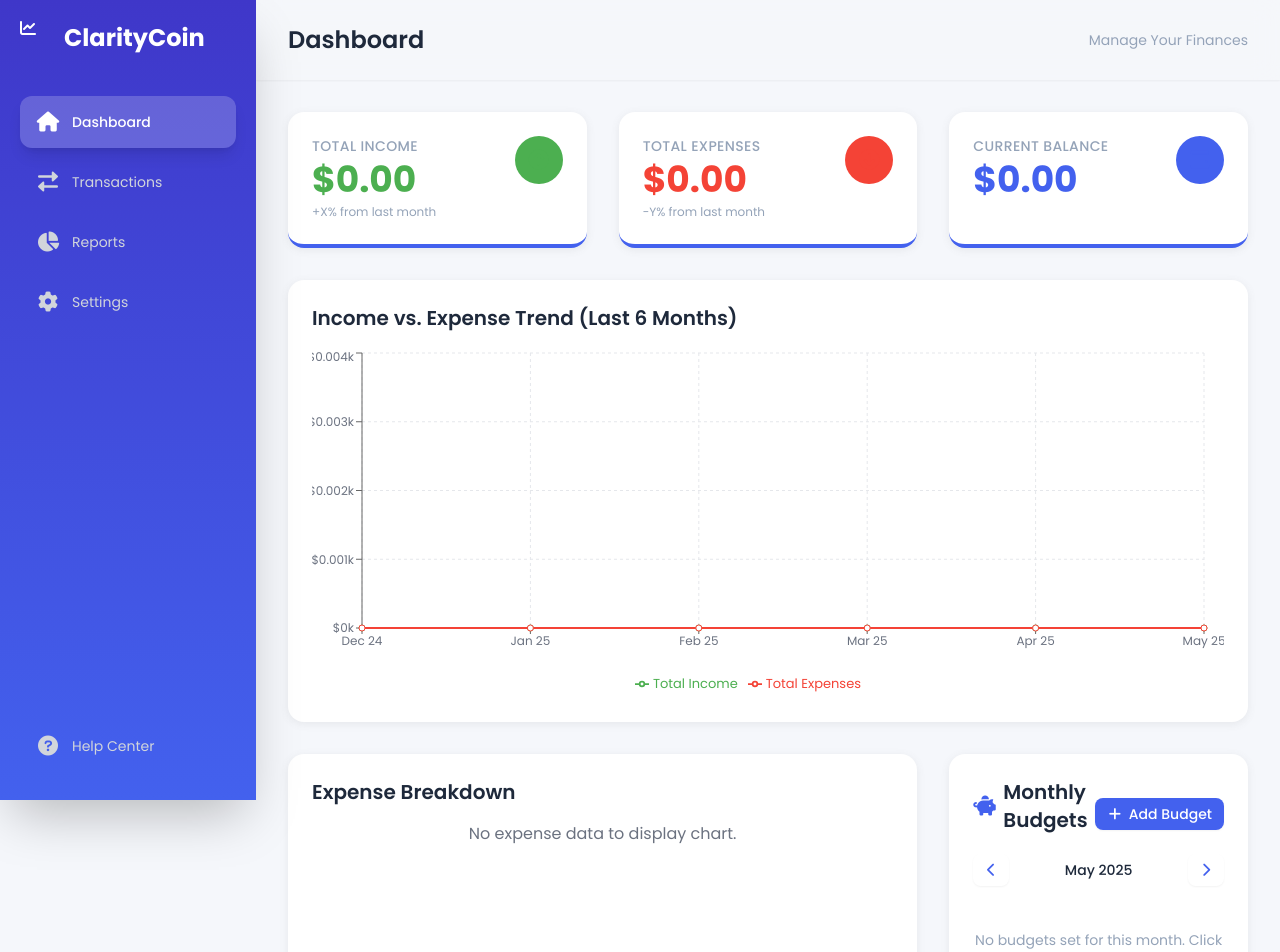
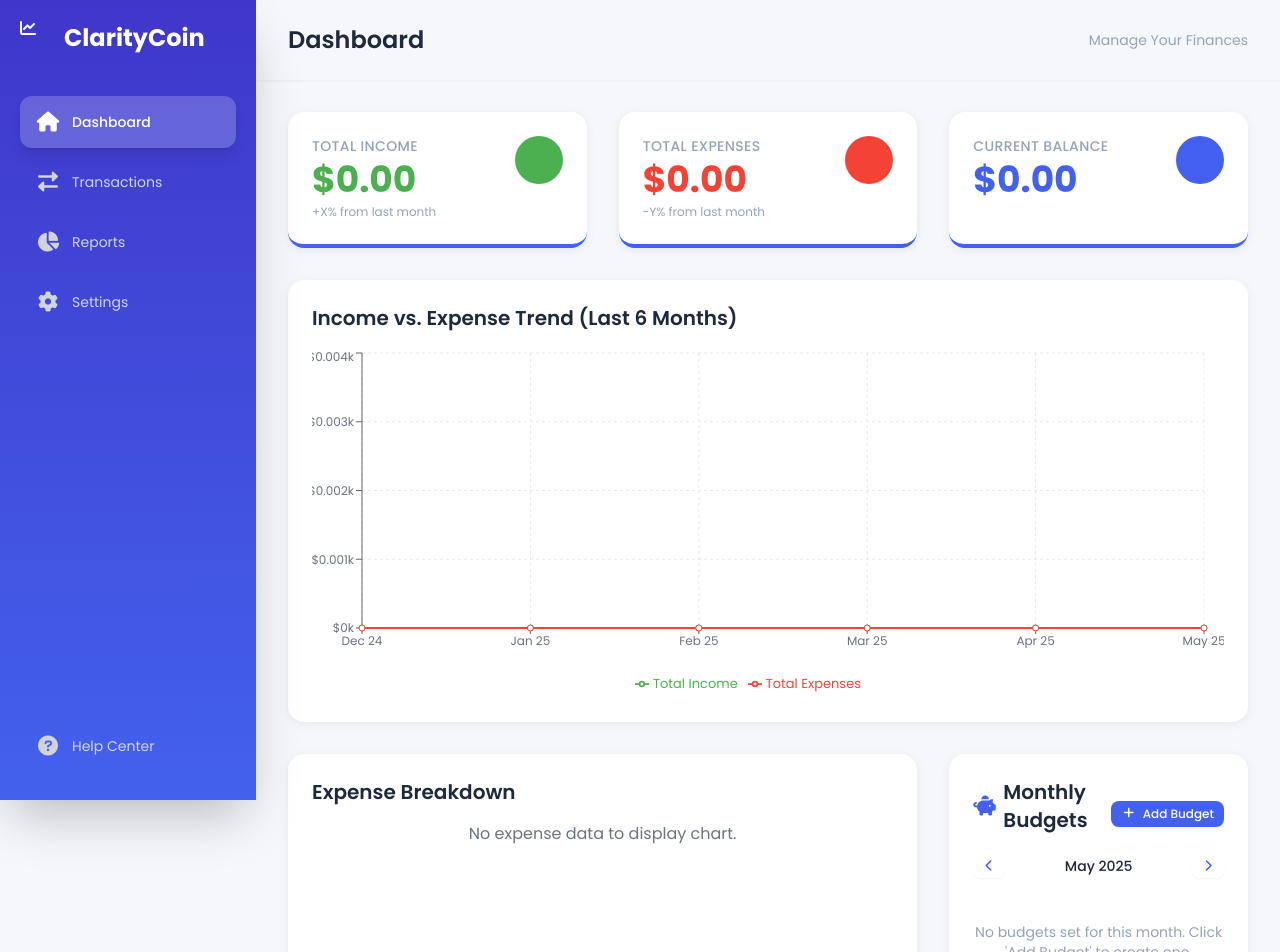
Before and after one commit to Alex2003763/ClarityLedger, a React (Vite) app: page / in a window 1280 px wide. Shown: the top 952 px of the page. Built offline with nearby package versions, Linux system fonts and the light colour scheme.

Commit message:
Update Button.tsx

```diff
--- a/src/components/ui/Button.tsx
+++ b/src/components/ui/Button.tsx
@@ -31,7 +31,7 @@ const Button: React.FC<ButtonProps> = ({
   };
 
   const sizeStyles = {
-    sm: 'px-3 py-1.5 text-xs sm:text-sm', // Adjusted for potentially smaller buttons
+    sm: 'px-2.5 py-1 text-xs', // Adjusted for a more compact 'sm' button
     md: 'px-5 py-2.5 text-sm sm:text-base',
     lg: 'px-7 py-3 text-base sm:text-lg',
   };
```
